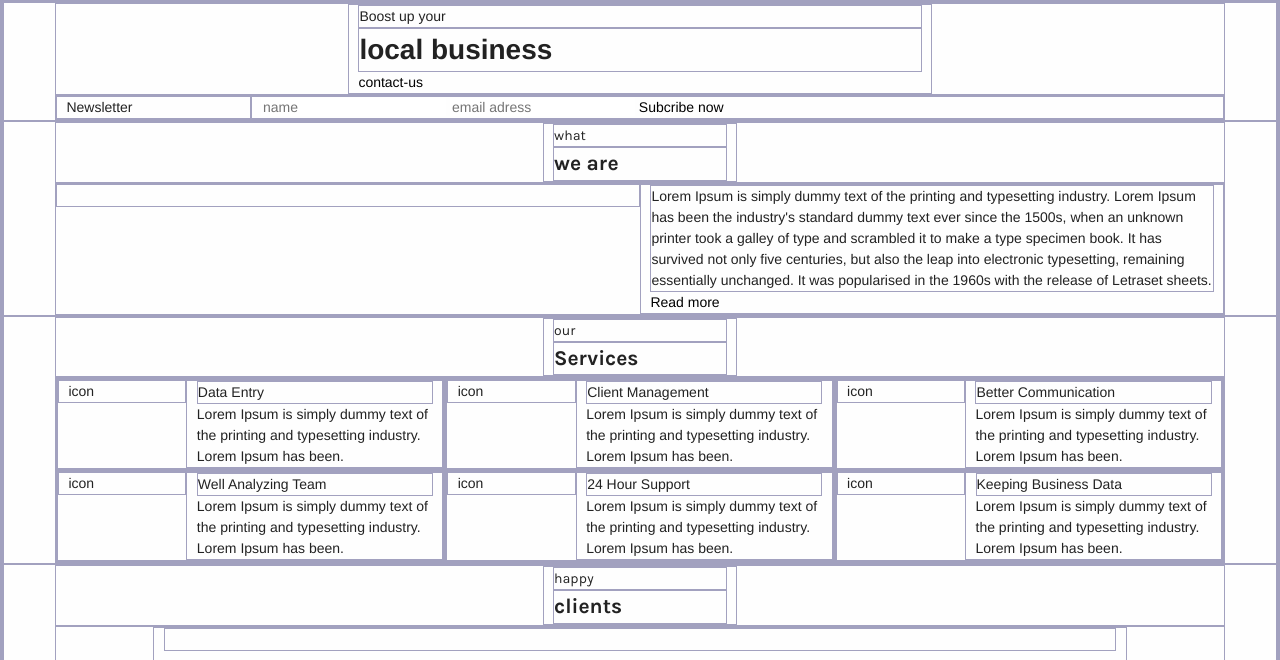
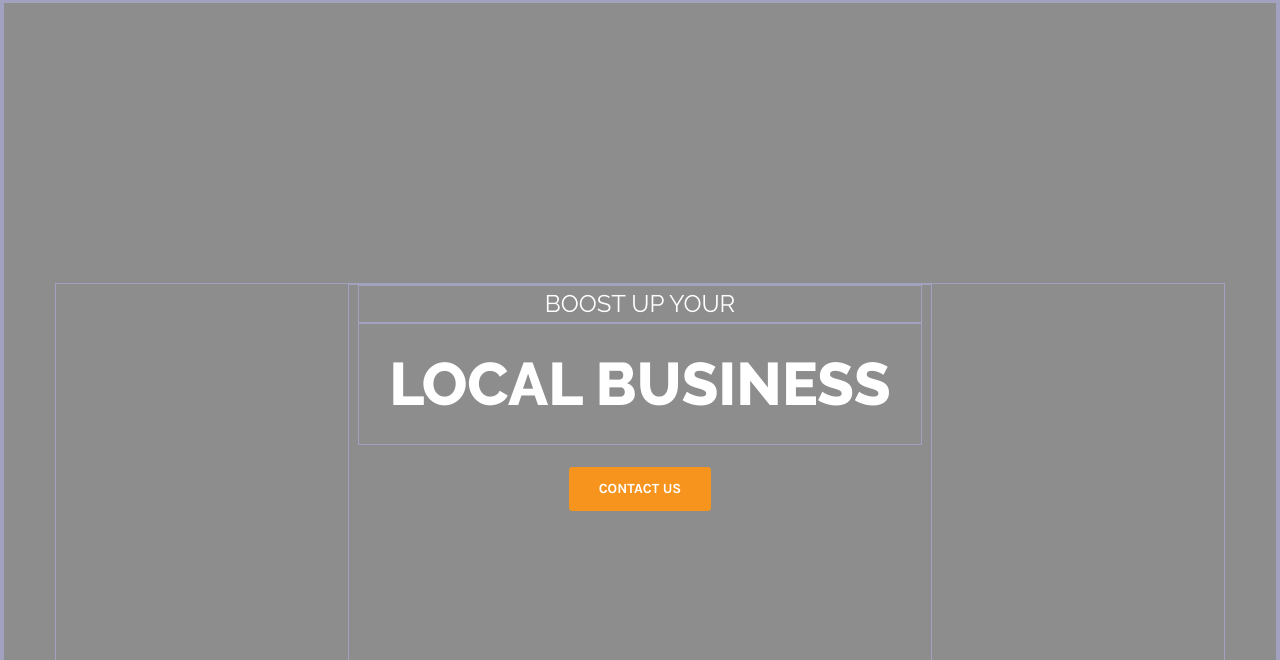
Before and after one commit to neretin-trike/business_site, a website: page app/index.html in a window 1280 px wide. Shown: the part 140-800 px from the top of the page. Drawn offline with Linux system fonts and the light colour scheme; files whose address does not match are found by name.

Commit message:
Завершил оформление элемента home

```diff
--- a/app/css/style.css
+++ b/app/css/style.css
@@ -86,6 +86,20 @@ h1, h2, h3, p {
   max-width: 1170px; }
 
 /*-------------------------------
+-------- GENERAL STYLES ---------
+-------------------------------*/
+button {
+  padding: 1.5rem 3rem;
+  color: #ffffff;
+  text-transform: uppercase;
+  font-family: 'Karla';
+  font-weight: 700;
+  background-color: #f7941d;
+  border-radius: 0.35rem; }
+  button:hover {
+    background-color: #29c2e1; }
+
+/*-------------------------------
 ------------ HEADER -------------
 -------------------------------*/
 header {
@@ -111,3 +125,83 @@ header {
       color: #93a1a7; }
       header .menu a.selected {
         color: #23282f; }
+
+/*-------------------------------
+------------ HOME ---------------
+-------------------------------*/
+.home {
+  padding-top: 28rem;
+  padding-bottom: 3.2rem;
+  background-color: #8d8d8d;
+  background-size: cover;
+  height: 100%;
+  text-transform: uppercase;
+  text-align: center;
+  font-family: 'Raleway';
+  color: #ffffff; }
+  .home p {
+    font-size: 2.4rem; }
+  .home h1 {
+    font-size: 6rem;
+    font-weight: 800;
+    line-height: 2; }
+  .home__button {
+    margin-top: 2.2rem;
+    margin-bottom: 18rem; }
+  .home .subscribe {
+    border-radius: 0.35rem;
+    background-color: rgba(13, 14, 18, 0.6);
+    position: relative;
+    padding: 2.3rem 0; }
+    .home .subscribe:before {
+      content: '';
+      display: block;
+      position: absolute;
+      left: 0;
+      top: 0;
+      bottom: 0;
+      margin: auto;
+      width: 0.4rem;
+      height: 3.4rem;
+      background-color: #f7941d; }
+    .home .subscribe p {
+      padding-left: 4rem;
+      padding-right: 5.5rem;
+      position: relative;
+      height: 4.4rem;
+      font-weight: 800;
+      color: #e6eef2;
+      font-size: 2.2rem;
+      text-align: left;
+      line-height: 1; }
+      .home .subscribe p:before {
+        content: 'SIGNUP';
+        display: inline-block;
+        padding: 0.15rem 0.3rem;
+        background-color: #f7941d;
+        font-size: 1.2rem;
+        font-weight: 500; }
+      .home .subscribe p:after {
+        content: ":";
+        position: absolute;
+        right: 4rem;
+        top: 1.6rem;
+        font-family: 'Karla';
+        font-weight: 700;
+        font-size: 1.8rem; }
+    .home .subscribe .form {
+      display: flex;
+      padding: 0;
+      padding-right: 2.3rem; }
+      .home .subscribe .form input[type="text"] {
+        border-radius: 0.3rem;
+        flex-grow: 2;
+        margin-right: 1rem; }
+        .home .subscribe .form input[type="text"]::placeholder {
+          padding-left: 2rem;
+          text-transform: uppercase;
+          font-family: 'Karla';
+          font-size: 1.3rem;
+          color: #55595f; }
+      .home .subscribe .form button {
+        flex-grow: 0.3; }
--- a/app/index.html
+++ b/app/index.html
@@ -2,7 +2,7 @@
 <html lang="en">
 <head>
     <meta charset="UTF-8">
-    <meta name="viewport" content="width=device-width, initial-scale=1.0">
+    <meta name="viewport" content="wclassth=device-wclassth, initial-scale=1.0">
     <meta http-equiv="X-UA-Compatible" content="ie=edge">
     <title>Business site</title>
     <link rel="stylesheet" href="lib/foundation-6.4.2-custom/css/foundation.css">
@@ -32,24 +32,24 @@
         </div>
     </header>
     <main>
-        <section id="home">
+        <section class="home">
             <div class="row">
                 <div class="small-6 small-centered columns">
                     <p>Boost up your</p>
                     <h1>local business</h1>
-                    <button>contact-us</button>
+                    <button class="home__button">Contact us</button>
                 </div>
             </div>
             <div class="row subscribe">
-                <p class="caption medium-2 columns">Newsletter</p>
-                <form action="#" class="medium-10 columns">
+                <p class="caption medium-3 columns">Newsletter</p>
+                <form action="#" class="medium-9 columns form">
                     <input type="text" placeholder="name">
                     <input type="text" placeholder="email adress">
                     <button>Subcribe now</button>
                 </form>
             </div>
         </section>
-        <section id="about-us">
+        <section class="about-us">
             <div class="row">
                 <header class="medium-2 small-centered columns">
                     <p>what</p>
@@ -66,7 +66,7 @@
                 </article>
             </div>
         </section>
-        <section id="services">
+        <section class="services">
             <div class="row">
                 <header class="medium-2 small-centered columns">
                     <p>our</p>
@@ -130,7 +130,7 @@
                 </article>
             </div>
         </section>
-        <section id="clients">
+        <section class="clients">
             <div class="row">
                 <header class="medium-2 small-centered columns">
                     <p>happy</p>
@@ -160,7 +160,7 @@
                 </article>
             </div>
         </section>
-        <section id="pricing">
+        <section class="pricing">
             <div class="row">
                 <header class="medium-2 small-centered columns">
                     <p>our</p>
@@ -194,7 +194,7 @@
                 </article>
             </div>
         </section>
-        <section id="team">
+        <section class="team">
             <div class="row">
                 <header class="medium-2 small-centered columns">
                     <p>our</p>
@@ -244,7 +244,7 @@
                 </article>
             </div>
         </section>
-        <section id="blog">
+        <section class="blog">
             <div class="row">
                 <header class="medium-2 small-centered columns">
                     <p>our</p>
--- a/app/sass/main.scss
+++ b/app/sass/main.scss
@@ -49,6 +49,27 @@ h1, h2, h3, p{
 }
 
 /*-------------------------------
+-------- GENERAL STYLES ---------
+-------------------------------*/
+
+button{
+    padding: 1.5rem 3rem;
+
+    color: #ffffff;
+    text-transform: uppercase;
+    font-family: 'Karla';
+    font-weight: $font-weight-bold;
+
+    background-color: #f7941d;
+
+    border-radius: 0.35rem;
+
+    &:hover{
+        background-color: #29c2e1;
+    }
+}
+
+/*-------------------------------
 ------------ HEADER -------------
 -------------------------------*/
 
@@ -92,3 +113,119 @@ header{
         }
    }
 }
+
+/*-------------------------------
+------------ HOME ---------------
+-------------------------------*/
+
+.home{
+    padding-top: 28rem;
+    padding-bottom: 3.2rem;
+
+    background-color: #8d8d8d;
+    // background-image: url(../images/home_background.jpeg);
+    background-size: cover;
+
+    height: 100%;
+
+    text-transform: uppercase;
+    text-align: center;
+    font-family: 'Raleway';
+    color: #ffffff;
+
+    p{
+        font-size: 2.4rem;
+    }
+
+    h1{
+        font-size: 6rem;
+        font-weight: $font-weight-extrabold;
+
+        line-height: 2;
+    }
+
+    &__button{
+        margin-top: 2.2rem;
+        margin-bottom: 18rem;
+    }
+
+    .subscribe{
+        border-radius: 0.35rem;
+        background-color: rgba($color: #0d0e12, $alpha: 0.6);
+        position: relative;
+
+        padding: 2.3rem 0;
+
+        &:before{
+            content: '';
+            display: block;
+            position: absolute;
+            left: 0; top:0; bottom: 0;
+            margin: auto;
+
+            width: 0.4rem;
+            height: 3.4rem;
+            background-color: #f7941d;
+        }
+
+        p{
+            padding-left: 4rem;
+            padding-right: 5.5rem;
+
+            position: relative;
+            height: 4.4rem;
+
+            font-weight: $font-weight-extrabold;
+            color: #e6eef2;
+            font-size: 2.2rem;
+            text-align: left;
+            line-height: 1;
+
+            &:before{
+                content: 'SIGNUP';
+                display: inline-block;
+                padding: 0.15rem 0.3rem;
+
+                background-color: #f7941d;
+
+                font-size: 1.2rem;
+                font-weight: $font-weight-medium;
+            }
+
+            &:after{
+                content: ":";
+                position: absolute;
+                right: 4rem; top: 1.6rem;
+
+                font-family: 'Karla';
+                font-weight: $font-weight-bold;
+                font-size: 1.8rem;
+            }
+        }
+
+        .form{
+            display: flex;
+            padding: 0;
+            padding-right: 2.3rem;
+
+            input[type="text"]{
+                border-radius: 0.3rem;
+                flex-grow: 2;
+                margin-right: 1rem;
+
+                &::placeholder{
+                    padding-left: 2rem;
+
+                    text-transform: uppercase;
+                    font-family: 'Karla';
+                    font-size: 1.3rem;
+                    color: #55595f;
+                }
+            }
+
+            button{
+                flex-grow: 0.3;
+            }
+        }
+    }
+}
```
Also changed, not shown: dist/css/style.min.css.
